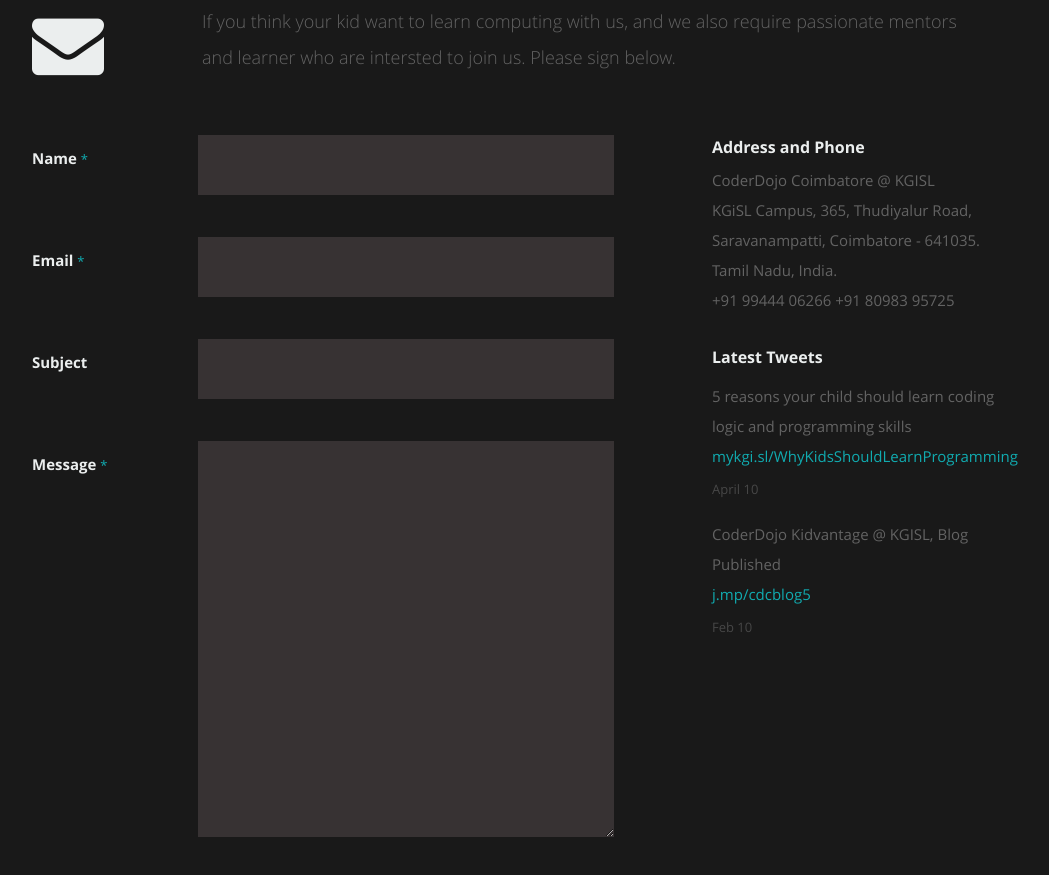
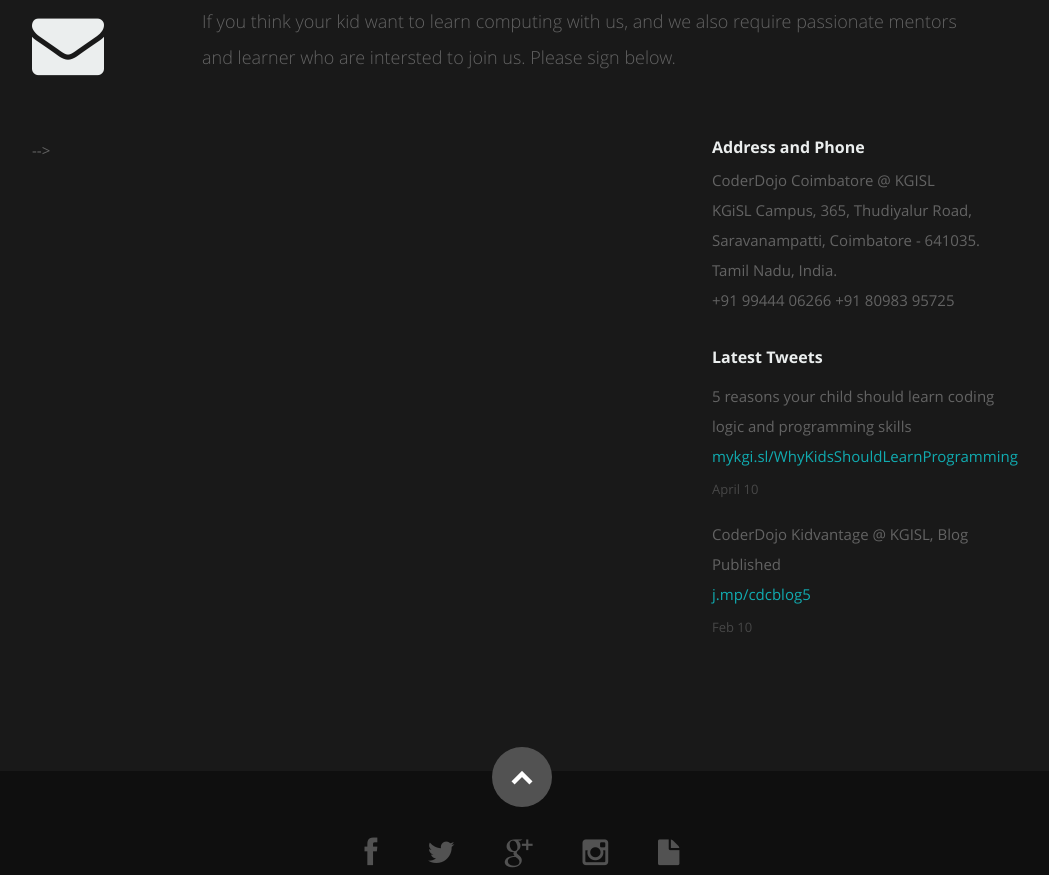
Before and after one commit to sudharshantr/sriram23.github.io, a plain HTML site: page index.html in a window 1280 px wide. Shown: the part 2973-3848 px from the top of the page, without its empty margins (118-1167 px from the left). Drawn offline with nearby package versions, Linux system fonts and the light colour scheme.

Commit message:
Comment out Mail function form

```diff
--- a/index.html
+++ b/index.html
@@ -533,7 +533,7 @@
             <div class="eight columns">
 
                <!-- form -->
-               <form action="" method="post" id="contactForm" name="contactForm">
+             <!--  <form action="" method="post" id="contactForm" name="contactForm">
 					<fieldset>
 
                   <div>
@@ -565,7 +565,7 @@
 
 					</fieldset>
 				   </form> <!-- Form End -->
-
+-->
                <!-- contact-warning -->
                <div id="message-warning"> Error boy</div>
                <!-- contact-success -->
```
